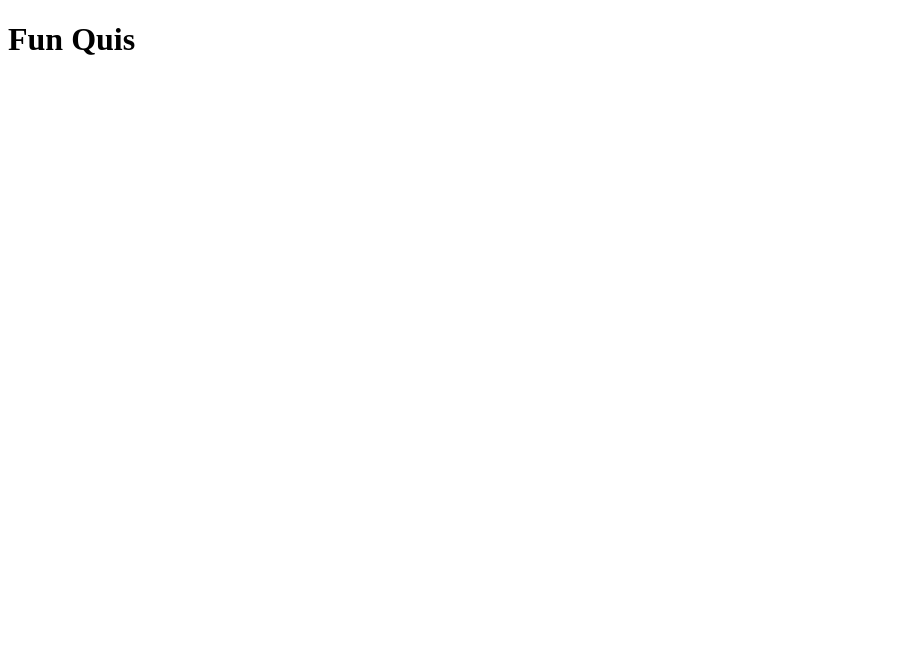
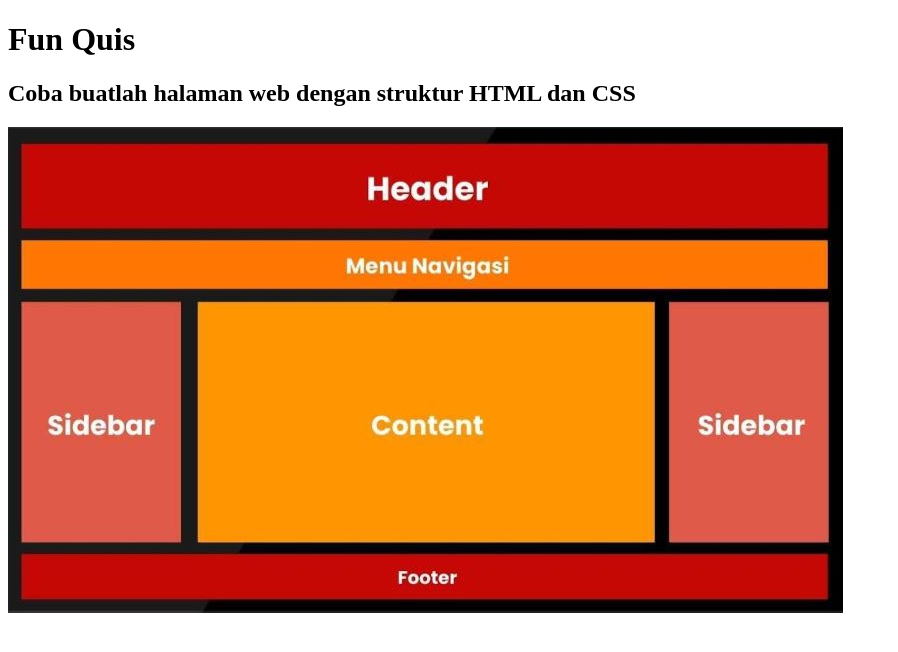
Before and after one commit to pakbig/web01, a plain HTML site: page index.html in a window 1280 px wide. Shown: the whole page, without its empty margins (0-898 px from the left). Drawn offline with Linux system fonts and the light colour scheme.

Commit message:
Nambah Gambar

```diff
--- a/index.html
+++ b/index.html
@@ -7,5 +7,7 @@
 </head>
 <body>
     <h1>Fun Quis</h1>
+    <h2>Coba buatlah halaman web dengan struktur HTML dan CSS</h2>
+    <img src="HTML_Strukture.jpg"
 </body>
 </html>
```
